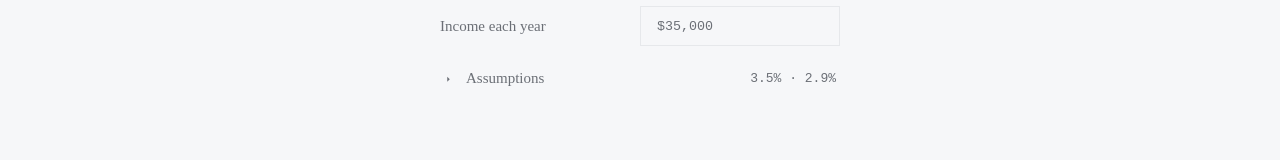
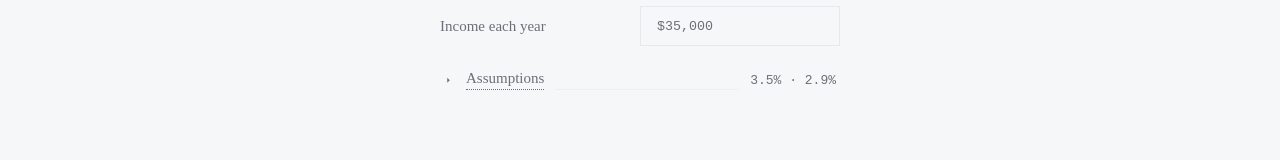
Before and after one commit to moeamaya/choice, a Next.js app: page / in a window 1280 px wide. Shown: the part 322-482 px from the top of the page. Built offline with nearby package versions, Linux system fonts and the light colour scheme.

Commit message:
Add dashed line

```diff
--- a/components/Drawdown/Assumptions/index.tsx
+++ b/components/Drawdown/Assumptions/index.tsx
@@ -63,6 +63,16 @@ const StyledTitle = styled('div', {
   fontFamily: 'serif',
   color: 'var(--foreground)',
   marginLeft: '10px',
+  paddingBottom: '2px',
+  borderBottom: `1px dotted`,
+});
+
+const StyledLine = styled('div', {
+  flex: 1,
+  alignContent: `flex-end`,
+  borderBottom: `1px dotted var(--border)`,
+  alignSelf: `flex-end`,
+  margin: `0 12px`,
 });
 
 const StyledStats = styled('div', {
@@ -86,6 +96,7 @@ const Assumptions: FC<Props> = ({ assumptions }) => {
           </StyledArrow>
         </StyledButton>
         <StyledTitle>Assumptions</StyledTitle>
+        <StyledLine />
         <StyledStats>{interest} · {inflation}</StyledStats>
       </StyledTrigger>
       <Collapsible.Content className="CollapsibleContent">
```
